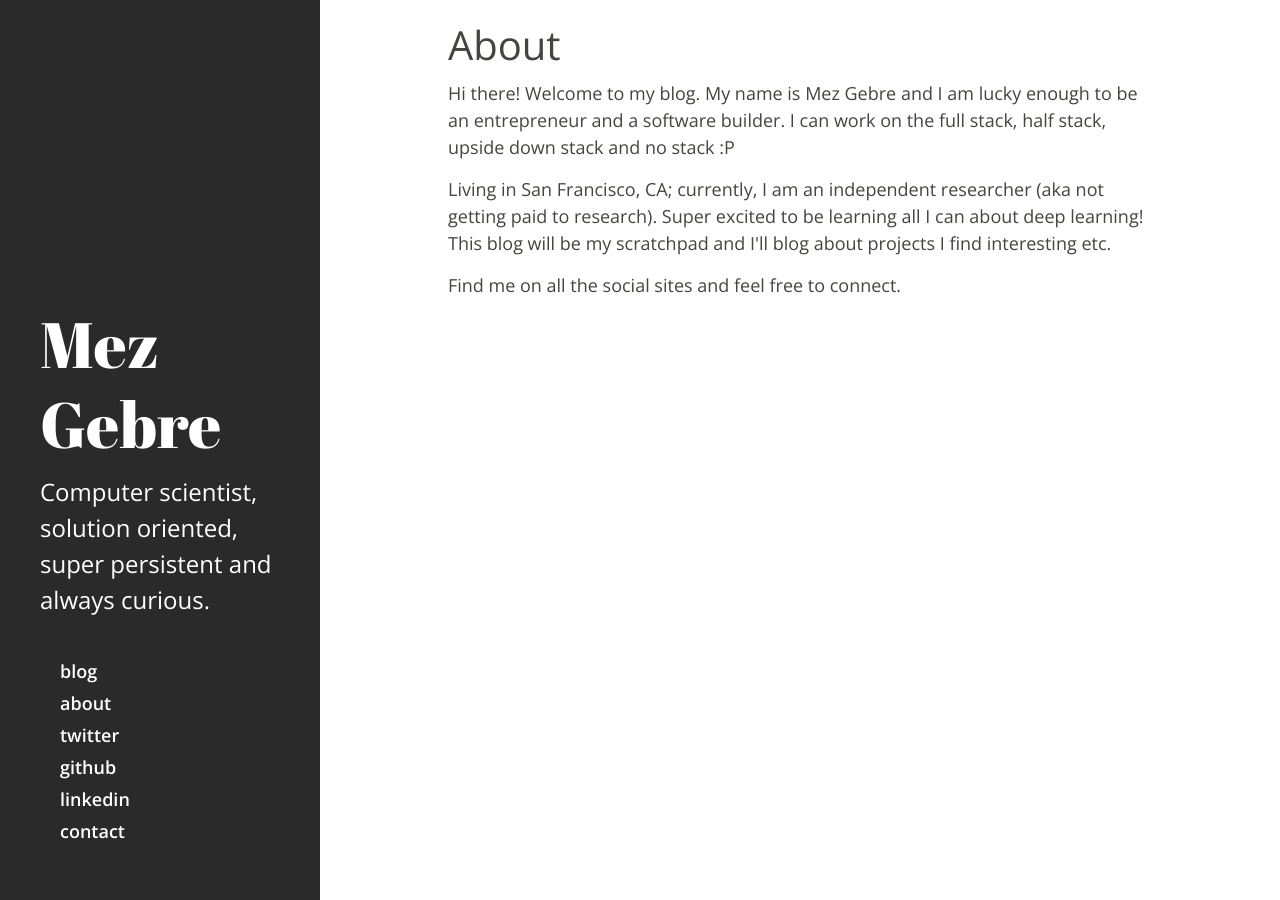
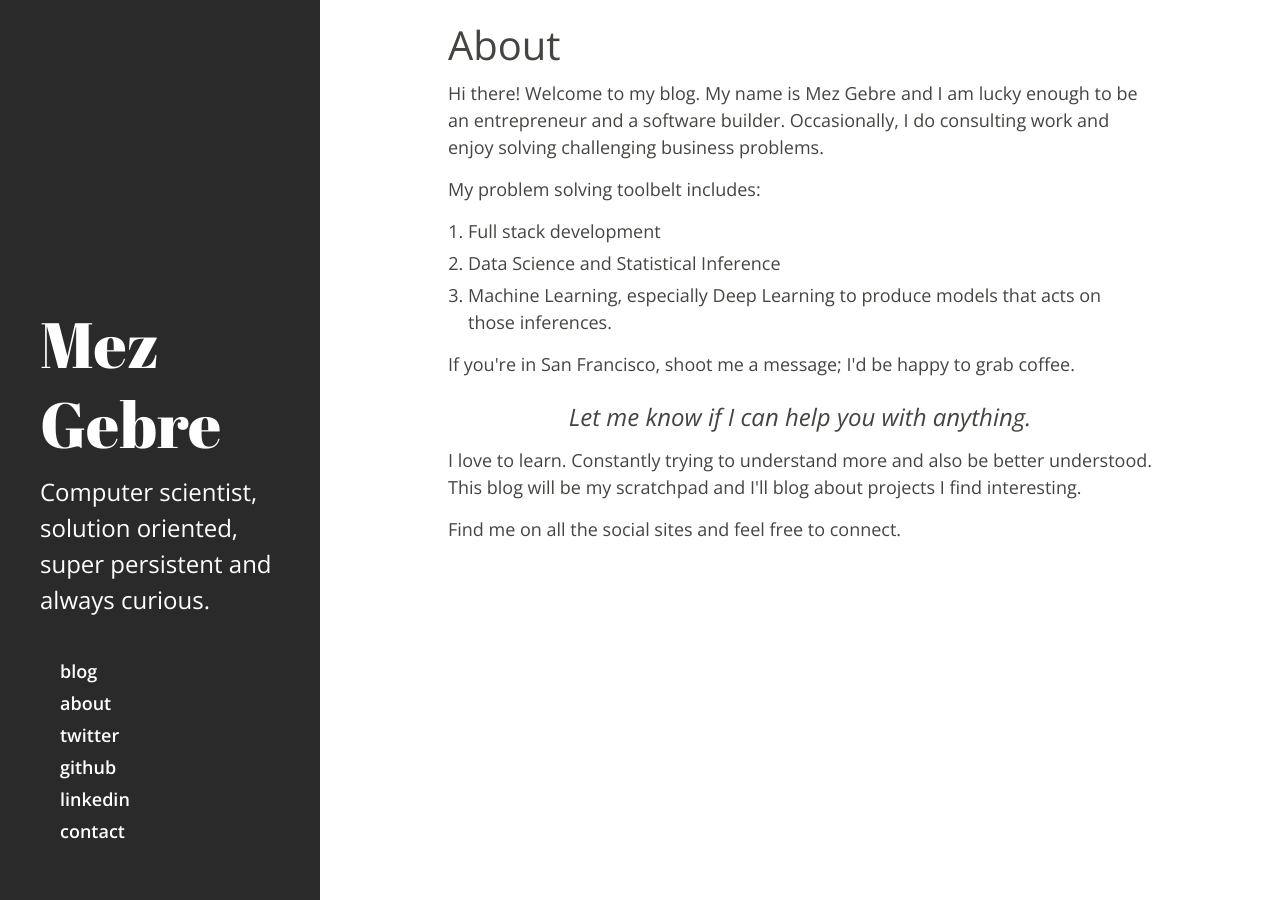
Before and after one commit to mez/mez.github.com, a Jekyll site: the page built from about.html, in a window 1280 px wide. Built offline with Jekyll 4.4.1, drawn with Linux system fonts in a browser that asks for light colours; comment, search, counter and statistics services are not loaded.

Commit message:
align about page to paint a better picture

```diff
--- a/about.html
+++ b/about.html
@@ -6,8 +6,27 @@ title: About
 <div class="page">
 
   <h1 class="page-title">About</h1>
-  <p>Hi there! Welcome to my blog. My name is Mez Gebre and I am lucky enough to be an entrepreneur and a software builder. I can work on the full stack, half stack, upside down stack and no stack :P</p>
-  <p>Living in San Francisco, CA; currently, I am an independent researcher (aka not getting paid to research). Super excited to be learning all I can about deep learning!
-  This blog will be my scratchpad and I'll blog about projects I find interesting etc.</p>
+  <p>
+    Hi there! Welcome to my blog. My name is Mez Gebre and I am lucky enough
+    to be an entrepreneur and a software builder.
+    Occasionally, I do consulting work and enjoy solving challenging business problems.
+  </p>
+
+  <p> My problem solving toolbelt includes:
+    <ol>
+      <li>Full stack development</li>
+      <li>Data Science and Statistical Inference</li>
+      <li>Machine Learning, especially Deep Learning to produce models that acts on those inferences.</li>
+    </ol>
+
+
+  </p>
+  <p>
+    If you're in San Francisco, shoot me a message; I'd be happy to grab coffee.
+    <h3 align="center"><i>Let me know if I can help you with anything.</i></h3>
+  </p>
+  <p>
+  I love to learn. Constantly trying to understand more and also be better understood.
+  This blog will be my scratchpad and I'll blog about projects I find interesting.</p>
   <p>Find me on all the social sites and feel free to connect.</p>
  </div>
```
